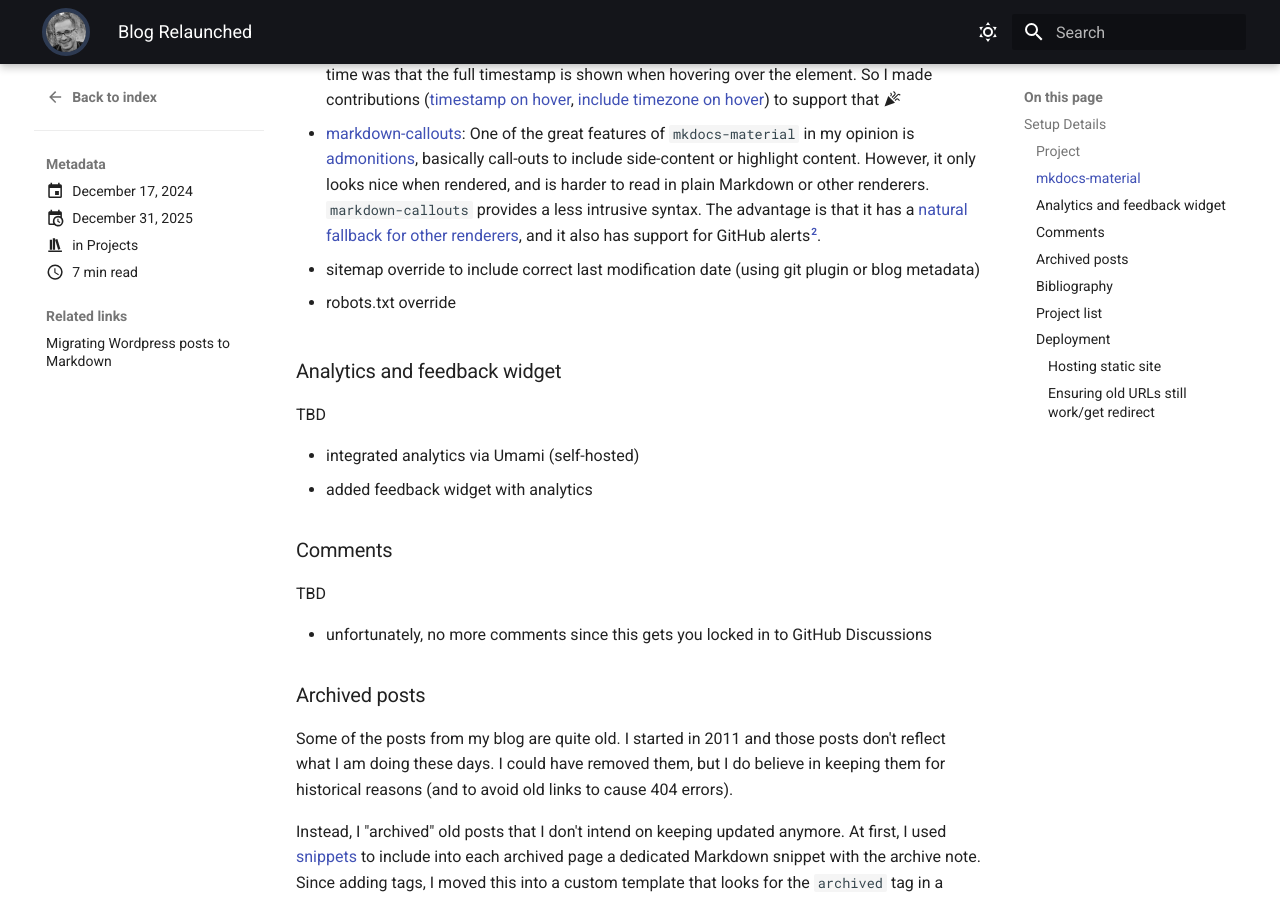
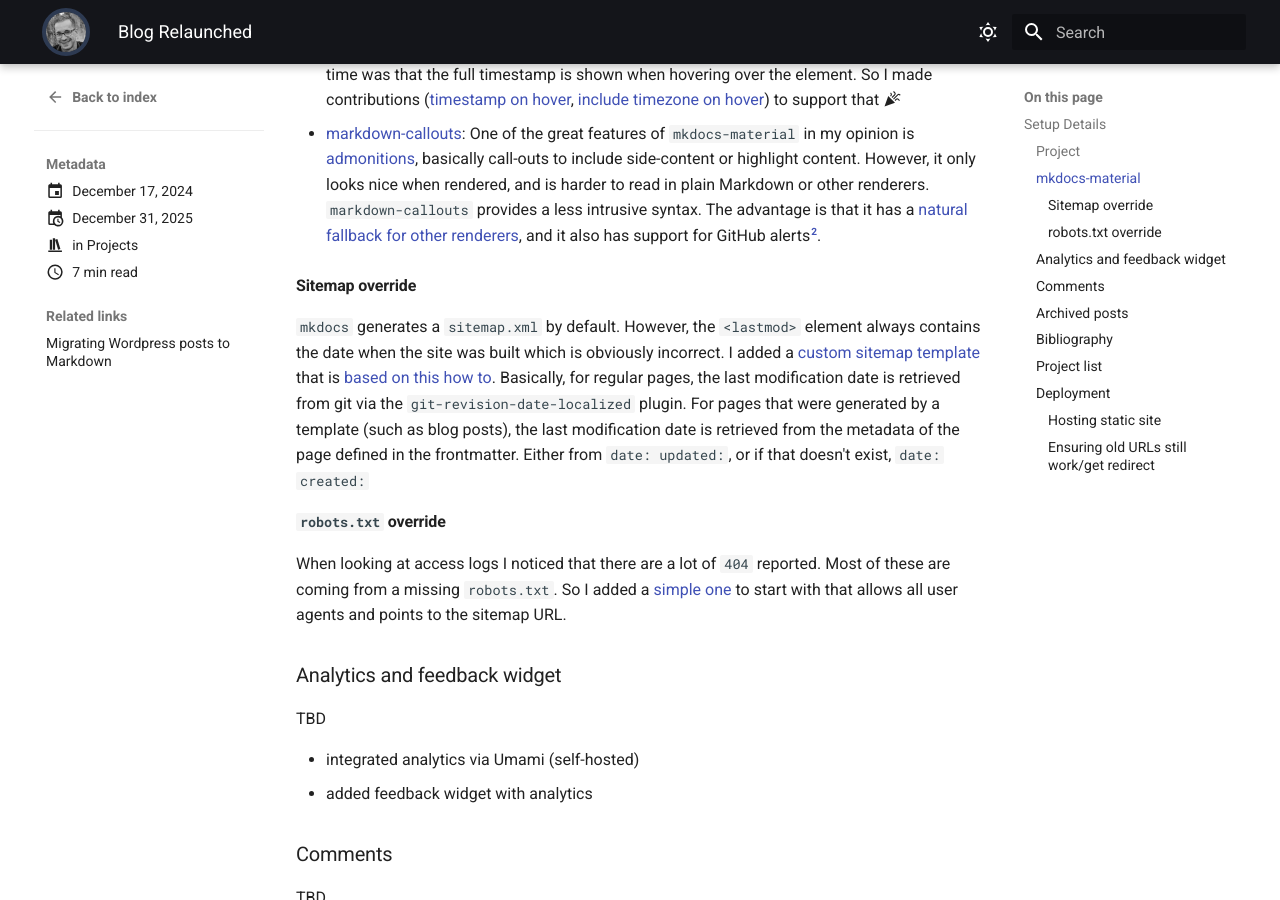
Before and after one commit to mschoettle/website, an MkDocs documentation site: the page built from docs/blog/posts/2024/blog-relaunched.md, in a window 1280 px wide and 900 px high, scrolled down 2341 px. Built offline with MkDocs 1.6.1 and Material for MkDocs 9.7.7, drawn with Linux system fonts in a browser that asks for light colours; emoji names are drawn with the system emoji font; plug-ins that fetch from the network failed and are left out.

Commit message:
more content

```diff
--- a/docs/blog/posts/2024/blog-relaunched.md
+++ b/docs/blog/posts/2024/blog-relaunched.md
@@ -117,9 +117,20 @@ Some of the additional plugins I used are:
     `markdown-callouts` provides a less intrusive syntax.
     The advantage is that it has a [natural fallback for other renderers](https://github.com/oprypin/markdown-callouts#graceful-degradation), and it also has support for GitHub alerts[^2].
 
-- sitemap override to include correct last modification date (using git plugin or blog metadata)
+#### Sitemap override
 
-- robots.txt override
+`mkdocs` generates a `sitemap.xml` by default.
+However, the `<lastmod>` element always contains the date when the site was built which is obviously incorrect.
+I added a [custom sitemap template](https://github.com/mschoettle/website/blob/47add7eea5c29228d54e5e9bb34240ce9d24e69f/overrides/sitemap.xml) that is [based on this how to](https://timvink.github.io/mkdocs-git-revision-date-localized-plugin/howto/override-a-theme/#example-populate-sitemapxml).
+Basically, for regular pages, the last modification date is retrieved from git via the `git-revision-date-localized` plugin.
+For pages that were generated by a template (such as blog posts), the last modification date is retrieved from the metadata of the page defined in the frontmatter.
+Either from `date: updated:`, or if that doesn't exist, `date: created:`
+
+#### `robots.txt` override
+
+When looking at access logs I noticed that there are a lot of `404` reported.
+Most of these are coming from a missing `robots.txt`.
+So I added a [simple one](https://github.com/mschoettle/website/blob/47add7eea5c29228d54e5e9bb34240ce9d24e69f/overrides/robots.txt) to start with that allows all user agents and points to the sitemap URL.
 
 ### Analytics and feedback widget
 
```
